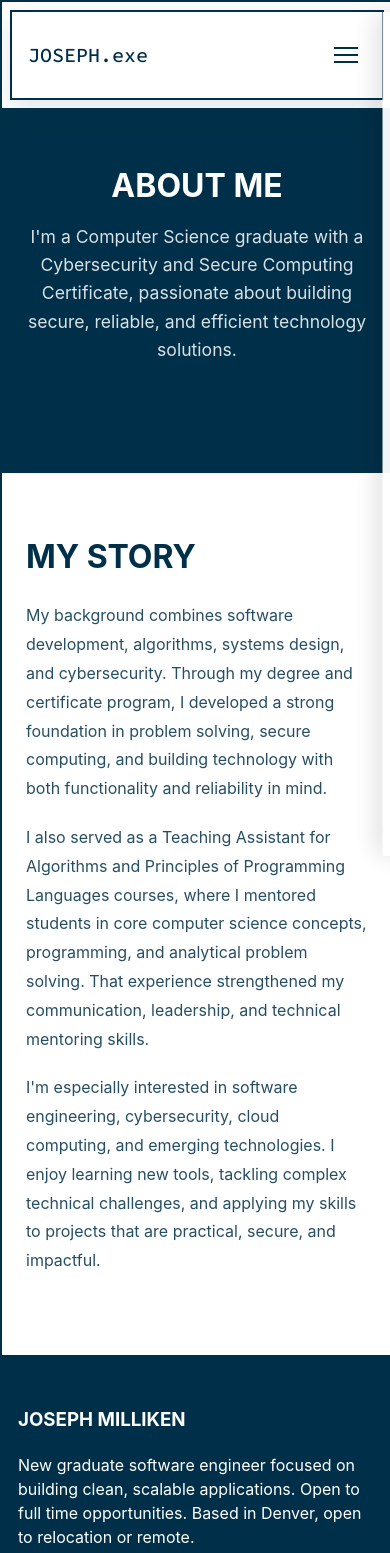
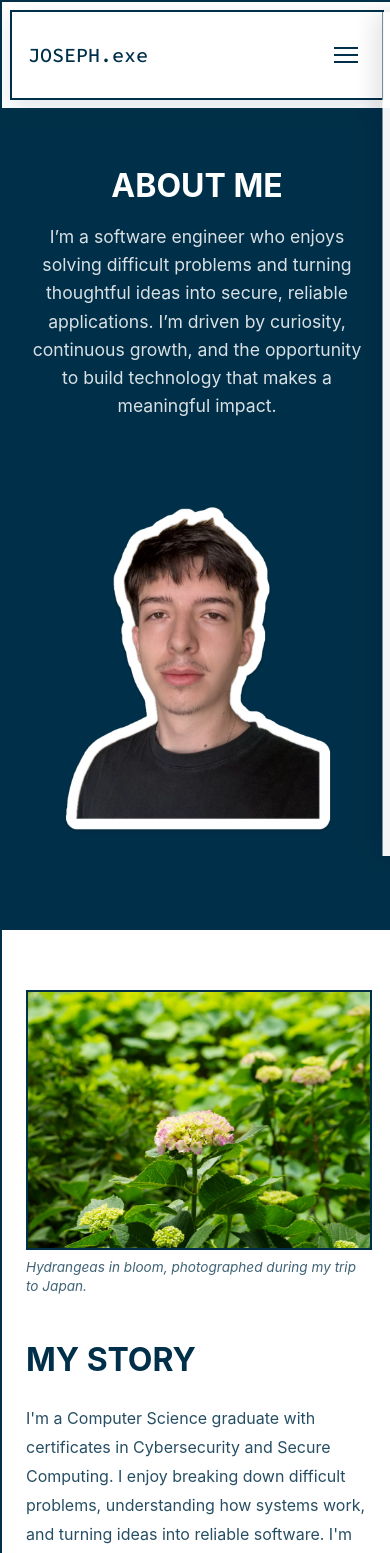
Before and after one commit to milkjo3/web-portfolio, a React (Vite) app: page /web-portfolio/about in a window 390 px wide. Shown: the top 1553 px of the page. Built offline with nearby package versions, Linux system fonts and the light colour scheme.

Commit message:
Refactor About page layout and content for improved clarity and design

```diff
--- a/src/pages/About.css
+++ b/src/pages/About.css
@@ -1,7 +1,8 @@
 .about-hero {
   background-color: var(--deep-space-blue);
-  display: flex;
-  padding: 100px 40px;
+  display: grid;
+  grid-template-columns: minmax(0, 55fr) minmax(360px, 45fr);
+  padding: 60px 40px 60px;
   align-items: center;
   gap: 60px;
 }
@@ -19,23 +20,54 @@
 }
 
 .about-hero-text p {
+  max-width: 55ch;
   font-size: 1.1em;
   opacity: 0.85;
   line-height: 1.6;
 }
 
 .about-hero-image {
-  flex: 1;
-  border-radius: 12px;
-  overflow: hidden;
-  height: 400px;
+  width: 100%;
+  height: clamp(450px, 45vw, 540px);
+  display: flex;
+  justify-content: center;
+  align-items: flex-end;
 }
 
 .about-hero-image img {
+  display: block;
   width: 100%;
   height: 100%;
+  object-fit: contain;
+  object-position: center bottom;
+}
+
+.about-personal {
+
+  width: min(100%, 55ch);
+  text-align: left;
+}
+
+.about-personal-photo {
+  margin: 0;
+}
+
+.about-personal-photo img {
+  display: block;
+  width: 100%;
+  aspect-ratio: 4 / 3;
   object-fit: cover;
-  object-position: center;
+  border: 2px solid var(--deep-space-blue);
+}
+
+.about-personal-photo figcaption {
+  margin-top: 8px;
+  color: var(--deep-space-blue);
+  font-size: 0.85rem;
+  font-style: italic;
+  line-height: 1.4;
+  text-align: left;
+  opacity: 0.75;
 }
 
 .about-content {
@@ -64,51 +96,9 @@
   margin-bottom: 20px;
 }
 
-.about-skills h2 {
-  font-size: 2em;
-  margin-top: 0;
-  margin-bottom: 30px;
-  text-align: left;
-}
-
-.skills-grid {
-  display: grid;
-  grid-template-columns: repeat(3, 1fr);
-  gap: 30px;
-}
-
-.skill-category {
-  background-color: var(--papaya-whip);
-  border-radius: 12px;
-  padding: 25px;
-  border: 2px solid var(--deep-space-blue);
-}
-
-.skill-category h3 {
-  color: var(--brick-red);
-  margin-top: 0;
-  margin-bottom: 15px;
-  font-size: 1.2em;
-}
-
-.skill-category ul {
-  list-style: none;
-  padding: 0;
-  margin: 0;
-}
-
-.skill-category li {
-  color: var(--deep-space-blue);
-  margin-bottom: 8px;
-  font-weight: 500;
-}
-
-.skill-category li:last-child {
-  margin-bottom: 0;
-}
-
 @media (max-width: 768px) {
   .about-hero {
+    grid-template-columns: 1fr;
     flex-direction: column;
     padding: 60px 24px;
     gap: 32px;
@@ -123,7 +113,10 @@
   }
 
   .about-hero-image {
-    width: 100%;
+    flex-basis: auto;
+    width: min(100%, 360px);
+    height: 400px;
+    justify-self: center;
   }
 
   .about-content {
@@ -131,8 +124,4 @@
     gap: 40px;
     padding: 60px 24px;
   }
-
-  .skills-grid {
-    grid-template-columns: 1fr;
-  }
 }
--- a/src/pages/About.jsx
+++ b/src/pages/About.jsx
@@ -7,38 +7,69 @@ export default function About() {
         <div className="about-hero-text">
           <h1>ABOUT ME</h1>
           <p>
-            I'm a Computer Science graduate with a Cybersecurity and Secure
-            Computing Certificate, passionate about building secure, reliable,
-            and efficient technology solutions.
+            I’m a software engineer who enjoys solving difficult problems and
+            turning thoughtful ideas into secure, reliable applications. I’m
+            driven by curiosity, continuous growth, and the opportunity to build
+            technology that makes a meaningful impact.
           </p>
         </div>
-        <div className="about-hero-image"></div>
+        <div className="about-hero-image">
+          <img src="selfie.png" alt="Portrait of Joseph Milliken" />
+        </div>
       </div>
 
       <div className="about-content">
-        <div className="about-story">
+        <figure className="about-personal-photo">
+          <img
+            src="flower.jpeg"
+            alt="Green hydrangeas blooming among dense leaves"
+          />
+          <figcaption>
+            Hydrangeas in bloom, photographed during my trip to Japan.
+          </figcaption>
+        </figure>
+
+        <section className="about-story">
           <h2>MY STORY</h2>
+
           <p>
-            My background combines software development, algorithms, systems
-            design, and cybersecurity. Through my degree and certificate
-            program, I developed a strong foundation in problem solving, secure
-            computing, and building technology with both functionality and
-            reliability in mind.
+            I'm a Computer Science graduate with certificates in Cybersecurity
+            and Secure Computing. I enjoy breaking down difficult problems,
+            understanding how systems work, and turning ideas into reliable
+            software. I'm especially motivated by projects that have a
+            meaningful real-world purpose and help build a more useful, secure
+            future.
           </p>
+
           <p>
-            I also served as a Teaching Assistant for Algorithms and Principles
-            of Programming Languages courses, where I mentored students in core
-            computer science concepts, programming, and analytical problem
-            solving. That experience strengthened my communication, leadership,
-            and technical mentoring skills.
+            As a teaching assistant for Algorithms and Principles of Programming
+            Languages, I helped students work through challenging technical
+            concepts and develop stronger problem-solving skills. The experience
+            strengthened my ability to communicate clearly, collaborate
+            patiently, and explain complex ideas from different perspectives.
           </p>
+        </section>
+        <figure className="about-personal-photo">
+          <img
+            src="odawara.jpeg"
+            alt="A street in Odawara lined with signs, lanterns, and overhead wires"
+          />
+          <figcaption>
+            Looking up while exploring the streets of Odawara, Japan.
+          </figcaption>
+        </figure>
+        <aside className="about-personal">
+          <h2>BEYOND CODE</h2>
+
           <p>
-            I'm especially interested in software engineering, cybersecurity,
-            cloud computing, and emerging technologies. I enjoy learning new
-            tools, tackling complex technical challenges, and applying my skills
-            to projects that are practical, secure, and impactful.
+            Outside of development, I enjoy competitive and creative games, from
+            <em>League of Legends</em> to <em>Super Mario 64</em>, as well as
+            visually imaginative stories like <em>Arcane</em> and{" "}
+            <em>One Piece</em>. I also enjoy hiking and photography, which give
+            me opportunities to explore new places and capture details that
+            might otherwise go unnoticed.
           </p>
-        </div>
+        </aside>
       </div>
     </>
   );
```
